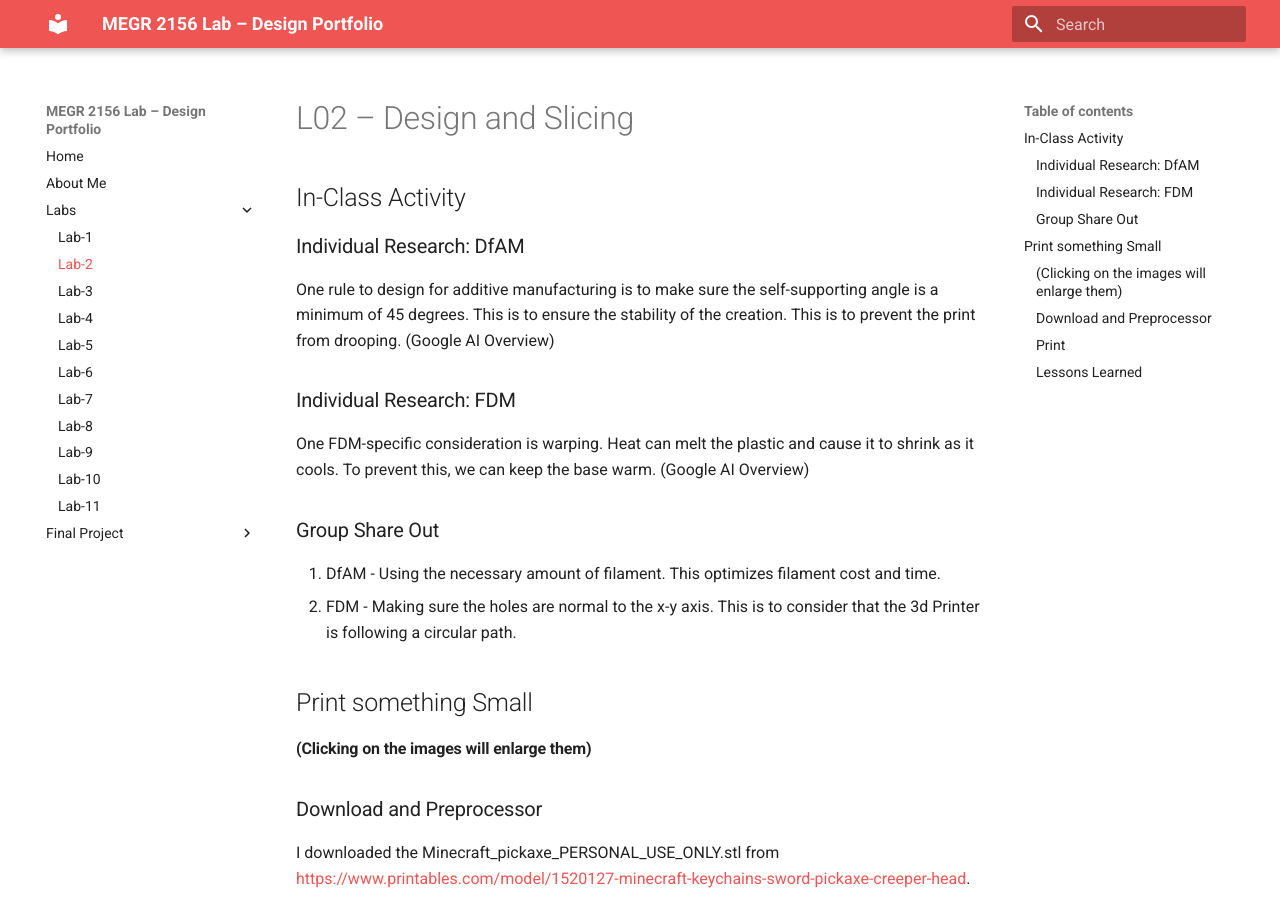
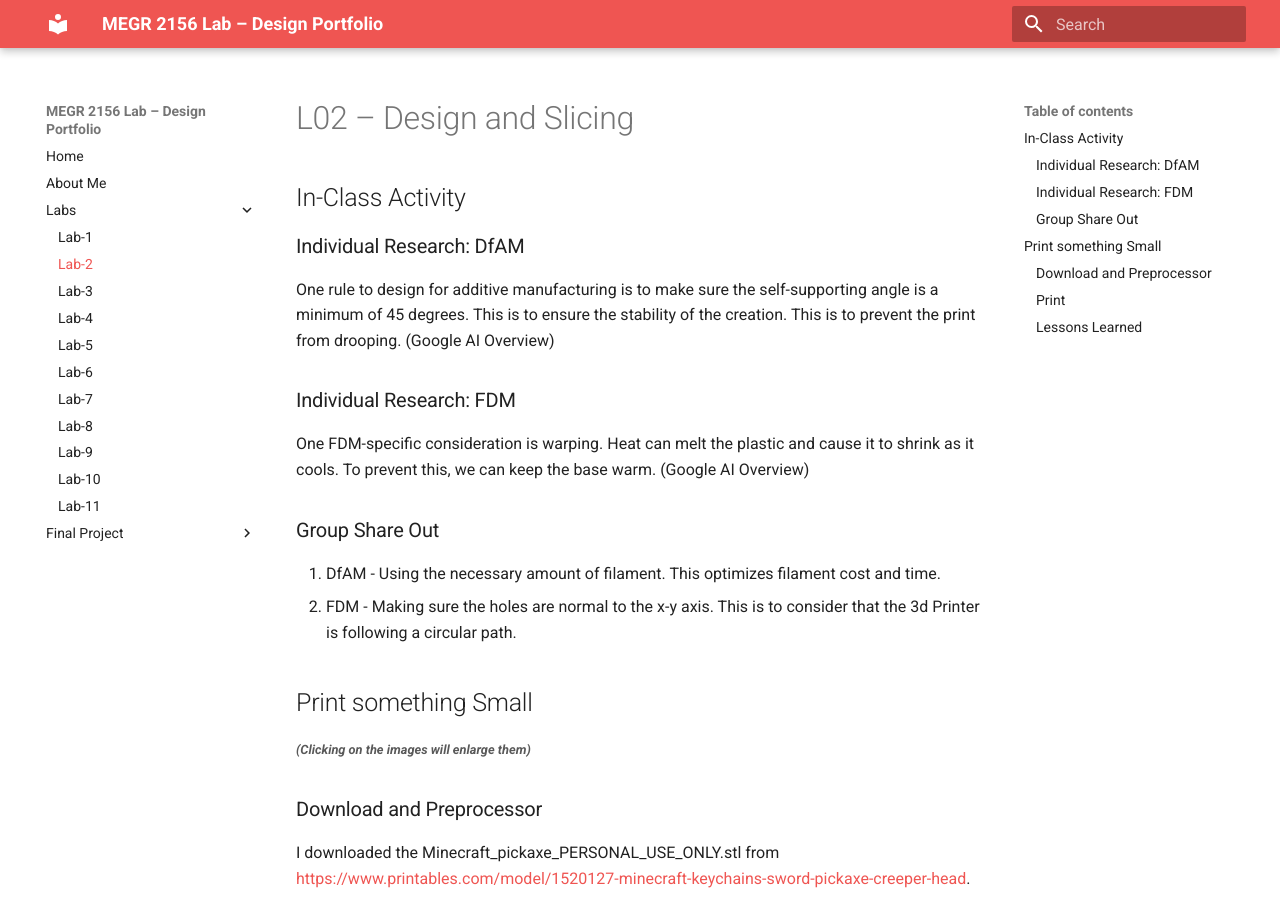
Before and after one commit to rhoang628/megr2156lab-portfolio, an MkDocs documentation site: the page built from docs/Labs/L02/index.md, in a window 1280 px wide and 900 px high. Built offline with MkDocs 1.6.1 and Material for MkDocs 9.7.7, drawn with Linux system fonts in a browser that asks for light colours.

Commit message:
Update index.md

```diff
--- a/docs/Labs/L02/index.md
+++ b/docs/Labs/L02/index.md
@@ -13,7 +13,7 @@ One FDM-specific consideration is warping. Heat can melt the plastic and cause i
 2. FDM - Making sure the holes are normal to the x-y axis. This is to consider that the 3d Printer is following a circular path.
 
 ## Print something Small
-#### (Clicking on the images will enlarge them)
+<small>***(Clicking on the images will enlarge them)***</small>
 ### Download and Preprocessor
 I downloaded the Minecraft_pickaxe_PERSONAL_USE_ONLY.stl from <a href="https://www.printables.com/model/1520127-minecraft-keychains-sword-pickaxe-creeper-head" target="_blank">https://www.printables.com/model/1520127-minecraft-keychains-sword-pickaxe-creeper-head</a>.
 
@@ -45,4 +45,5 @@ I then clicked "Slice Now" and kept the settings as-is and exported the print as
 ### Print
 
 
+
 ### Lessons Learned
```
